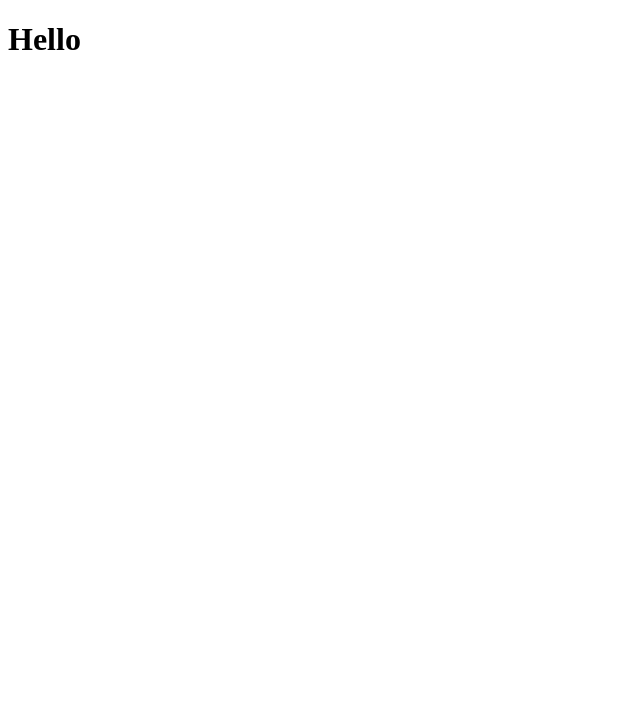
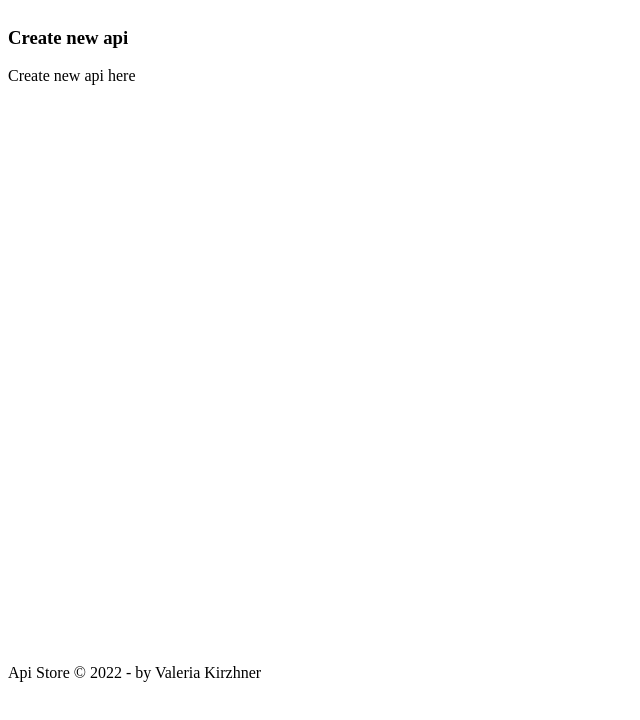
Before and after one commit to Valeria-Kirzhner/api-store, a React (Create React App) app in the folder client/: page / in a window 1280 px wide. Shown: the top 720 px of the page, without its empty margins (0-640 px from the left). Built offline with nearby package versions, Linux system fonts and the light colour scheme.

Commit message:
home and footer have added.

```diff
--- a/client/src/App.js
+++ b/client/src/App.js
@@ -1,7 +1,17 @@
+import "./App.css";
+import Footer from "./components/Footer";
+import Home from "./components/Home";
+
 function App() {
   return (
     <>
-      <h1>Hello</h1>
+      <header></header>
+      <main>
+        <Home />
+      </main>
+      <footer>
+        <Footer />
+      </footer>
     </>
   );
 }
--- /dev/null
+++ b/client/src/components/Footer.jsx
@@ -0,0 +1,11 @@
+import React from "react";
+
+const Footer = () => {
+  return (
+    <p className="border-top pt-3 text-center">
+      Api Store © {new Date().getFullYear()} - by Valeria Kirzhner
+    </p>
+  );
+};
+
+export default Footer;
--- /dev/null
+++ b/client/src/components/Home.jsx
@@ -0,0 +1,19 @@
+import React, { useEffect } from "react";
+
+const Main = ({}) => {
+  return (
+    <>
+      <div className="container">
+        <div className="col-12 mt-4">
+          <h3 className="text-secondary">Create new api</h3>
+        </div>
+        <div className="row">
+          <div className="col-12">
+            <div className="row">Create new api here</div>
+          </div>
+        </div>
+      </div>
+    </>
+  );
+};
+export default Main;
```
Also changed, not shown: client/src/components/Navbar.jsx (added).
